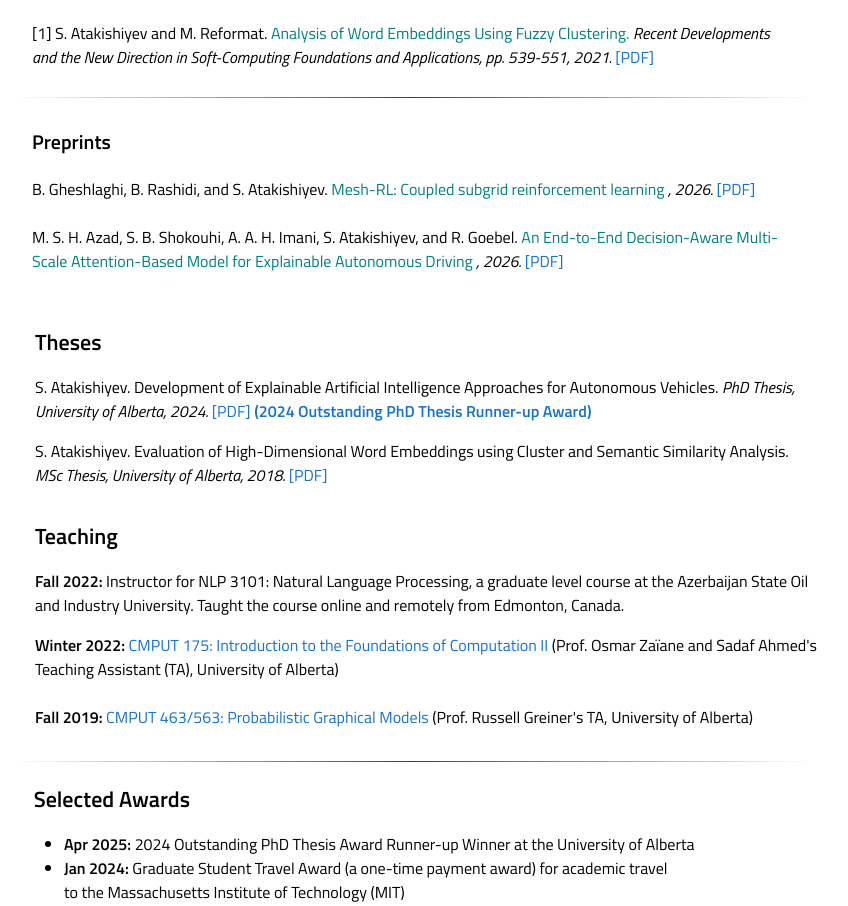
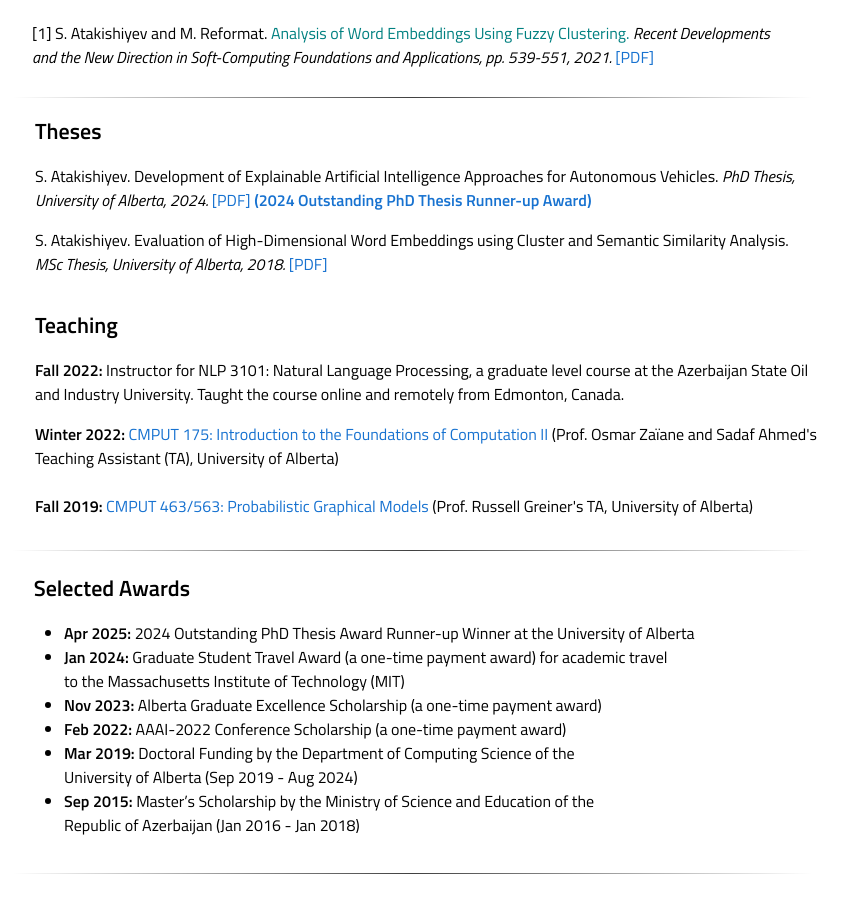
Before and after one commit to shahinatakishiyev/shahinatakishiyev.github.io, a plain HTML site: page index.html in a window 1280 px wide. Shown: the part 2299-3205 px from the top of the page, without its empty margins (228-1076 px from the left). Drawn offline with Linux system fonts and the light colour scheme; a script that the page names is missing.

Commit message:
Update index.html
Removed preprints section from the index.html file.

```diff
--- a/index.html
+++ b/index.html
@@ -196,18 +196,6 @@ In general, research interests focus on developing safe, trustworthy, ethical, a
         </table>
 <hr/>
 
-  <table width="100%" align="center" border="0" cellspacing="0" cellpadding="20">
-              <td width="100%" valign="middle">
-                <heading><h3>Preprints</h3></heading>
-
-                B. Gheshlaghi, B. Rashidi, and S. Atakishiyev. <span style="font-weight: normal; color: #008080;"> Mesh-RL: Coupled subgrid reinforcement learning </span><i>, 2026. </i><a href="https://arxiv.org/abs/2606.26333" target="_blank">[PDF] </a> <br><br>
-
-                M. S. H. Azad, S. B. Shokouhi, A. A. H. Imani, S. Atakishiyev, and R. Goebel. <span style="font-weight: normal; color: #008080;">An End-to-End Decision-Aware Multi-Scale Attention-Based Model for Explainable Autonomous Driving
-                  </span> <i>, 2026. </i><a href="https://arxiv.org/pdf/2605.00291" target="_blank">[PDF] </a> <br><br>
-              </td>
-            </tr>
-        </table>
-
 <div class='section_div' id='Theses'>
 <table width="100%" width="100%" align="center" border="0" cellspacing="0" cellpadding="8" style="margin-left:15px">
 <tr><td><sectionheading>Theses</sectionheading></td></tr>
```
